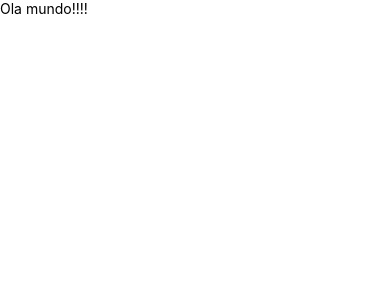
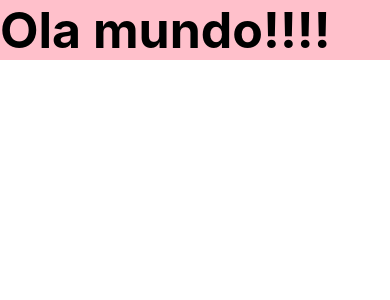
Before and after one commit to stumpf-alexandre/projetos_dio, a React Native app in the folder DecolaTec/reactNative/projetoRN/: screen / in a window 390 px wide. Shown: the top 300 px of the page. Built offline with nearby package versions, Linux system fonts and the light colour scheme.

Commit message:
criando um safeAreaView e estilizando um statusBar

```diff
--- a/DecolaTec/reactNative/projetoRN/src/App.js
+++ b/DecolaTec/reactNative/projetoRN/src/App.js
@@ -1,12 +1,30 @@
 import React from 'react';
-import {View, Text} from 'react-native';
+import {View, Text, StyleSheet, SafeAreaView, StatusBar} from 'react-native';
 
 const App = () => {
     return (
-        <View>
-            <Text>Ola mundo!!!!</Text>
-        </View>
+        //protege os componentes para não sairem para locais indevidos da tela
+        <SafeAreaView>
+            <StatusBar backgroundColor = {'pink'} barStyle = "dark-content"/>
+
+            <View style = {style.container}>
+                <Text style = {style.text}>Ola mundo!!!!</Text>
+            </View>
+        </SafeAreaView>
     );
 };
 
 export default App;
+
+//criando um style para estilizar a view e o texto
+const style = StyleSheet.create({
+    container: {
+        backgroundColor: 'pink',
+        flex: 1, //expande a view na tela inteira
+    },
+    text: {
+        fontSize: 50,
+        fontWeight: 'bold',
+        color: 'black',
+    },
+});
```
